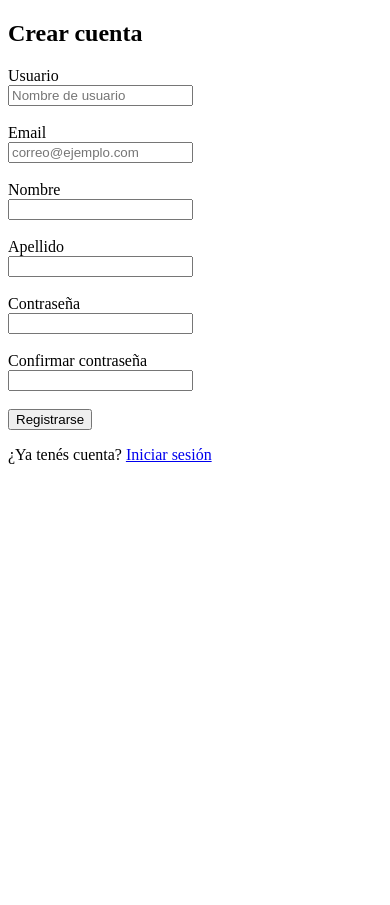
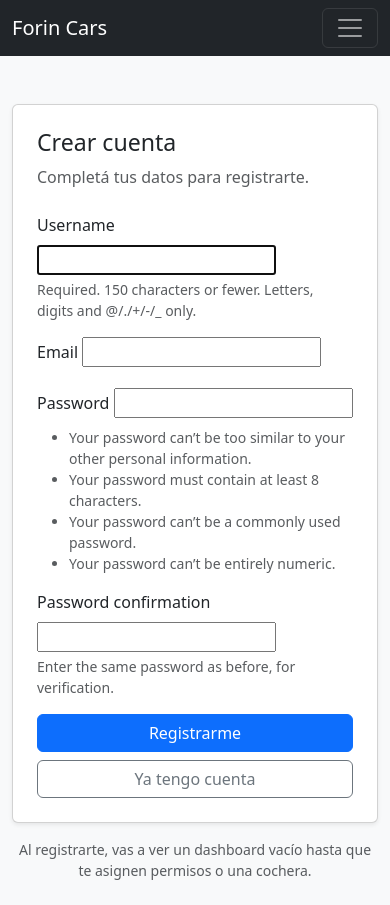
Before and after one commit to fabri404/Gestor-de-cocheras, a Django app: page /registro/ in a window 390 px wide. Before the commit the page ends 464 px from the top, so only its background shows below. Run offline with Django 5.2, Linux system fonts and the light colour scheme.

Commit message:
[update] form register html

```diff
--- a/forin_cars/users/templates/users/registro.html
+++ b/forin_cars/users/templates/users/registro.html
@@ -1,119 +1,65 @@
-<!DOCTYPE html>
-<html lang="es">
-<head>
-    <meta charset="UTF-8">
-    <title>Registro</title>
-</head>
-<body>
+{% extends "base.html" %}
+{% block title %}Registro{% endblock %}
 
-<h2>Crear cuenta</h2>
+{% block content %}
+<div class="container py-4">
+  <div class="row justify-content-center">
+    <div class="col-12 col-md-8 col-lg-5">
 
-{% if form.errors %}
-    <ul>
-        {% for field in form %}
-            {% for error in field.errors %}
-                <li style="color:red">{{ error }}</li>
-            {% endfor %}
-        {% endfor %}
-        {% for error in form.non_field_errors %}
-            <li style="color:red">{{ error }}</li>
-        {% endfor %}
-    </ul>
-{% endif %}
+      <div class="card shadow-sm">
+        <div class="card-body p-4">
+          <h3 class="mb-2">Crear cuenta</h3>
+          <p class="text-muted mb-4">Completá tus datos para registrarte.</p>
 
           <form method="post" novalidate>
             {% csrf_token %}
 
-    <div>
-        <label for="username">Usuario</label><br>
-        <input
-            type="text"
-            id="username"
-            name="username"
-            required
-            minlength="4"
-            placeholder="Nombre de usuario"
-            value="{{ request.POST.username|default:'' }}"
-        >
+            {% if form.non_field_errors %}
+              <div class="alert alert-danger">
+                {{ form.non_field_errors }}
+              </div>
+            {% endif %}
+
+            {% for field in form %}
+              <div class="mb-3">
+                <label class="form-label" for="{{ field.id_for_label }}">{{ field.label }}</label>
+
+                {% if field.field.widget.input_type == "checkbox" %}
+                  <div class="form-check">
+                    {{ field }}
+                    <label class="form-check-label" for="{{ field.id_for_label }}">
+                      {{ field.label }}
+                    </label>
+                  </div>
+                {% else %}
+                  {{ field }}
+                {% endif %}
+
+                {% if field.help_text %}
+                  <div class="form-text">{{ field.help_text }}</div>
+                {% endif %}
+
+                {% if field.errors %}
+                  <div class="text-danger small mt-1">
+                    {{ field.errors }}
+                  </div>
+                {% endif %}
+              </div>
+            {% endfor %}
+
+            <div class="d-grid gap-2">
+              <button type="submit" class="btn btn-primary">Registrarme</button>
+              <a href="{% url 'login' %}" class="btn btn-outline-secondary">Ya tengo cuenta</a>
+            </div>
+          </form>
+        </div>
       </div>
 
-    <br>
-
-    <div>
-        <label for="email">Email</label><br>
-        <input
-            type="email"
-            id="email"
-            name="email"
-            required
-            placeholder="correo@ejemplo.com"
-            value="{{ request.POST.email|default:'' }}"
-        >
+      <div class="text-center small text-muted mt-3">
+        Al registrarte, vas a ver un dashboard vacío hasta que te asignen permisos o una cochera.
       </div>
 
-    <br>
-
-    <div>
-        <label for="first_name">Nombre</label><br>
-        <input
-            type="text"
-            id="first_name"
-            name="first_name"
-            required
-            minlength="2"
-            value="{{ request.POST.first_name|default:'' }}"
-        >
     </div>
-
-    <br>
-
-    <div>
-        <label for="last_name">Apellido</label><br>
-        <input
-            type="text"
-            id="last_name"
-            name="last_name"
-            required
-            minlength="2"
-            value="{{ request.POST.last_name|default:'' }}"
-        >
   </div>
-
-    <br>
-
-    <div>
-        <label for="password1">Contraseña</label><br>
-        <input
-            type="password"
-            id="password1"
-            name="password1"
-            required
-            minlength="6"
-        >
 </div>
-
-    <br>
-
-    <div>
-        <label for="password2">Confirmar contraseña</label><br>
-        <input
-            type="password"
-            id="password2"
-            name="password2"
-            required
-            minlength="6"
-        >
-    </div>
-
-    <br>
-
-    <button type="submit">Registrarse</button>
-</form>
-
-<p>
-    ¿Ya tenés cuenta?
-    <a href="{% url 'login' %}">Iniciar sesión</a>
-</p>
-
-</body>
-</html>
+{% endblock %}
```
Also changed, not shown: forin_cars/db.sqlite3. Lines whose indentation alone changed are shown as unchanged.
